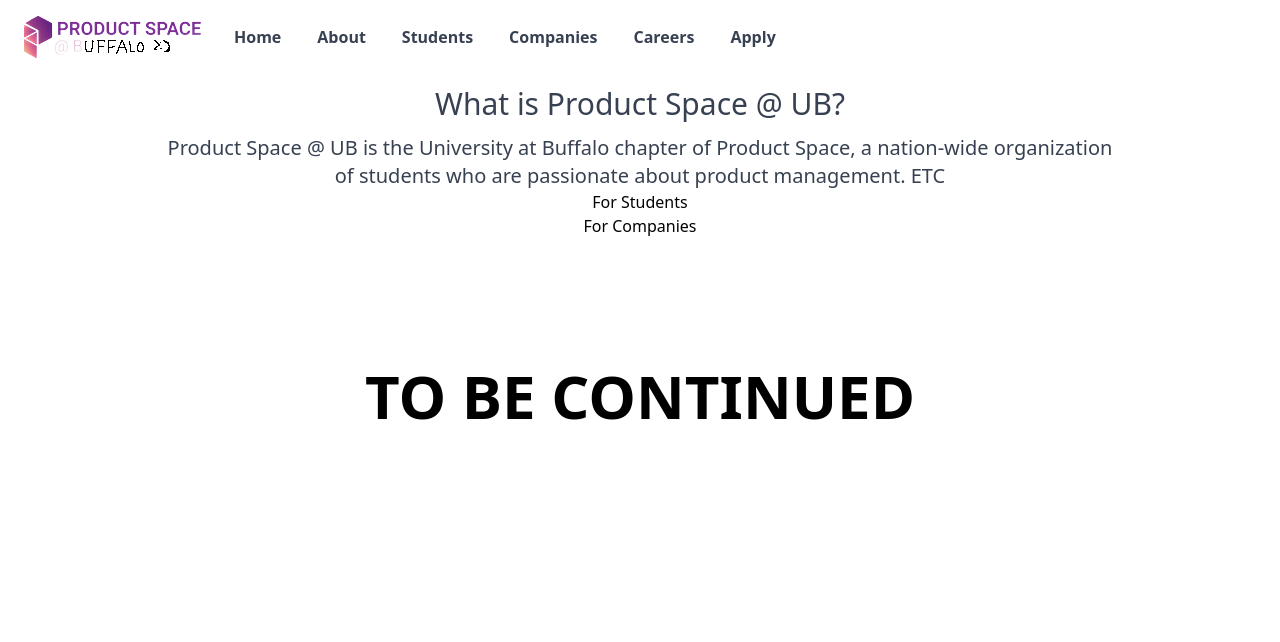
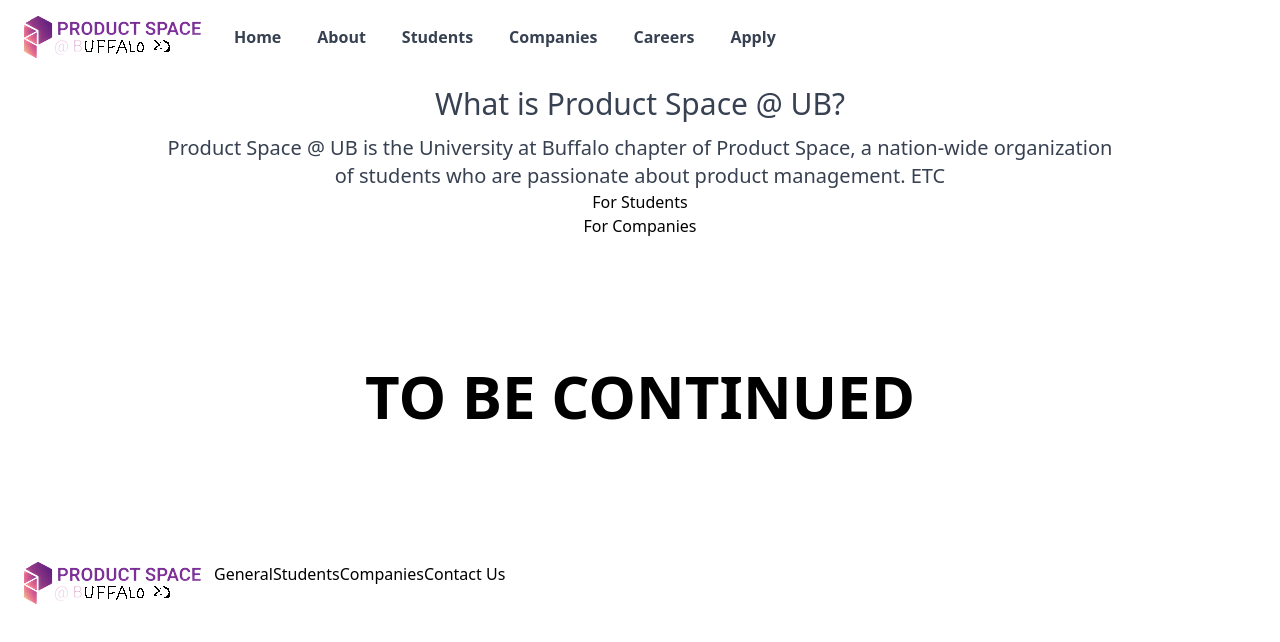
Before and after one commit to cameronjtoy/ProductSpace-UB, a React (Create React App) app: page /apply in a window 1280 px wide. Shown: the top 642 px of the page. Built offline with nearby package versions, Linux system fonts and the light colour scheme; the HTML template or start-up script is replaced by a standard one.

Commit message:
working on footer

```diff
--- a/src/App.js
+++ b/src/App.js
@@ -2,6 +2,7 @@
 import { Header } from "./Components/Header/Header.jsx"
 import { Navbar } from "./Components/Navbar/Navbar.jsx"
 import { Home } from "./Components/Home/Home.jsx"
+import { Footer } from './Components/Footer/Footer.jsx';
 
 function App() {
   return (
@@ -9,6 +10,7 @@
       <Navbar/>
       <Home/>
       <Header/>
+      <Footer/>
     </div>
 
   );
--- a/src/Components/Footer/Footer.jsx
+++ b/src/Components/Footer/Footer.jsx
@@ -0,0 +1,36 @@
+import logo from '../../Assets/logo2.png';
+
+export const Footer = () => {
+    return(
+
+        <div class="p-2">
+            <div class="flex">
+
+                <div>
+                    <img src={logo} alt="Logo" class="pl-4"/>
+                </div>
+
+                <div>
+                    General
+                </div>
+
+                <div>
+                    Students
+                </div>
+
+                <div>
+                    Companies
+                </div>
+
+                <div>
+                    Contact Us
+                </div>
+            </div>
+        </div>
+
+
+
+
+
+    )
+}
```
